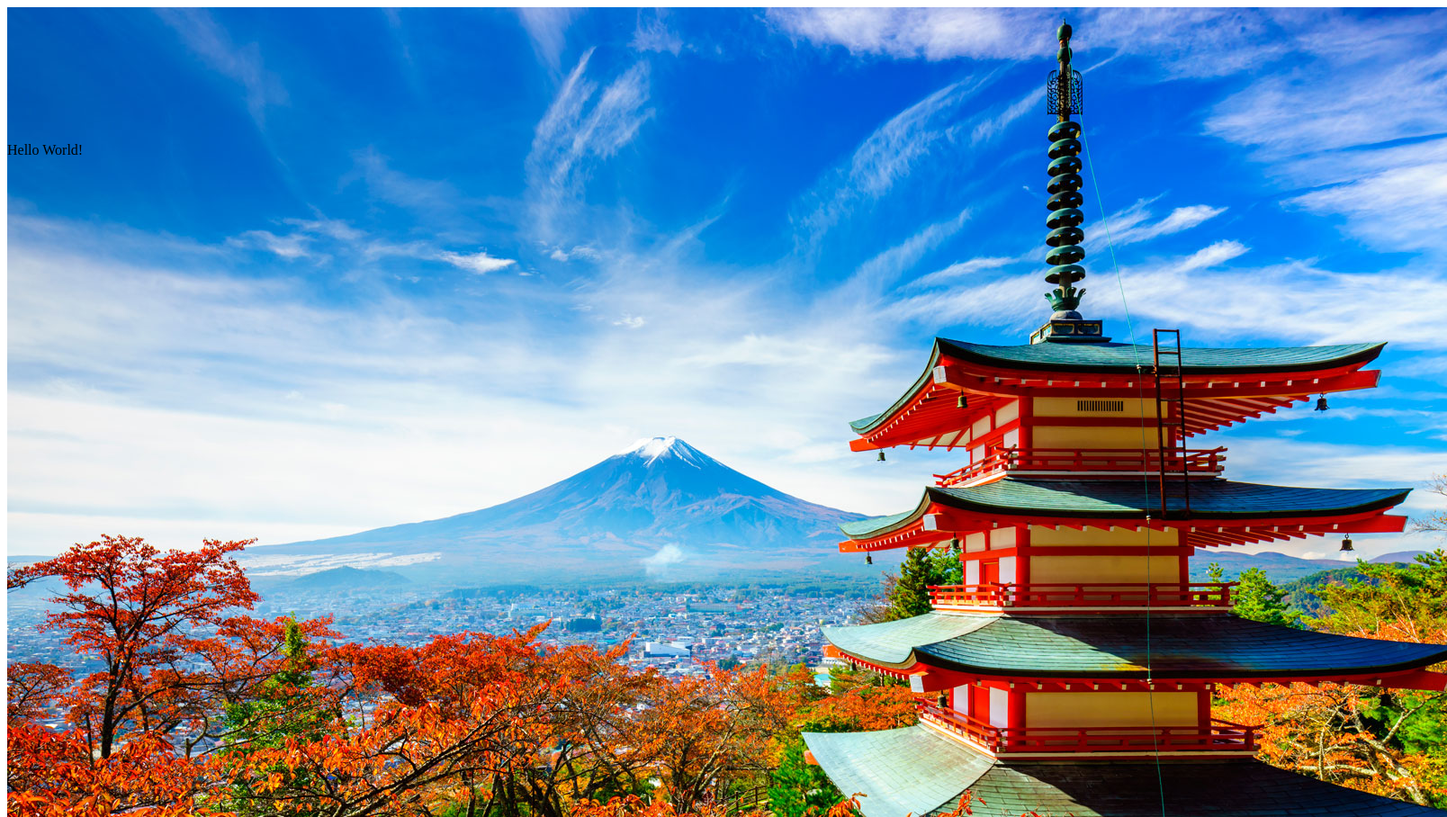
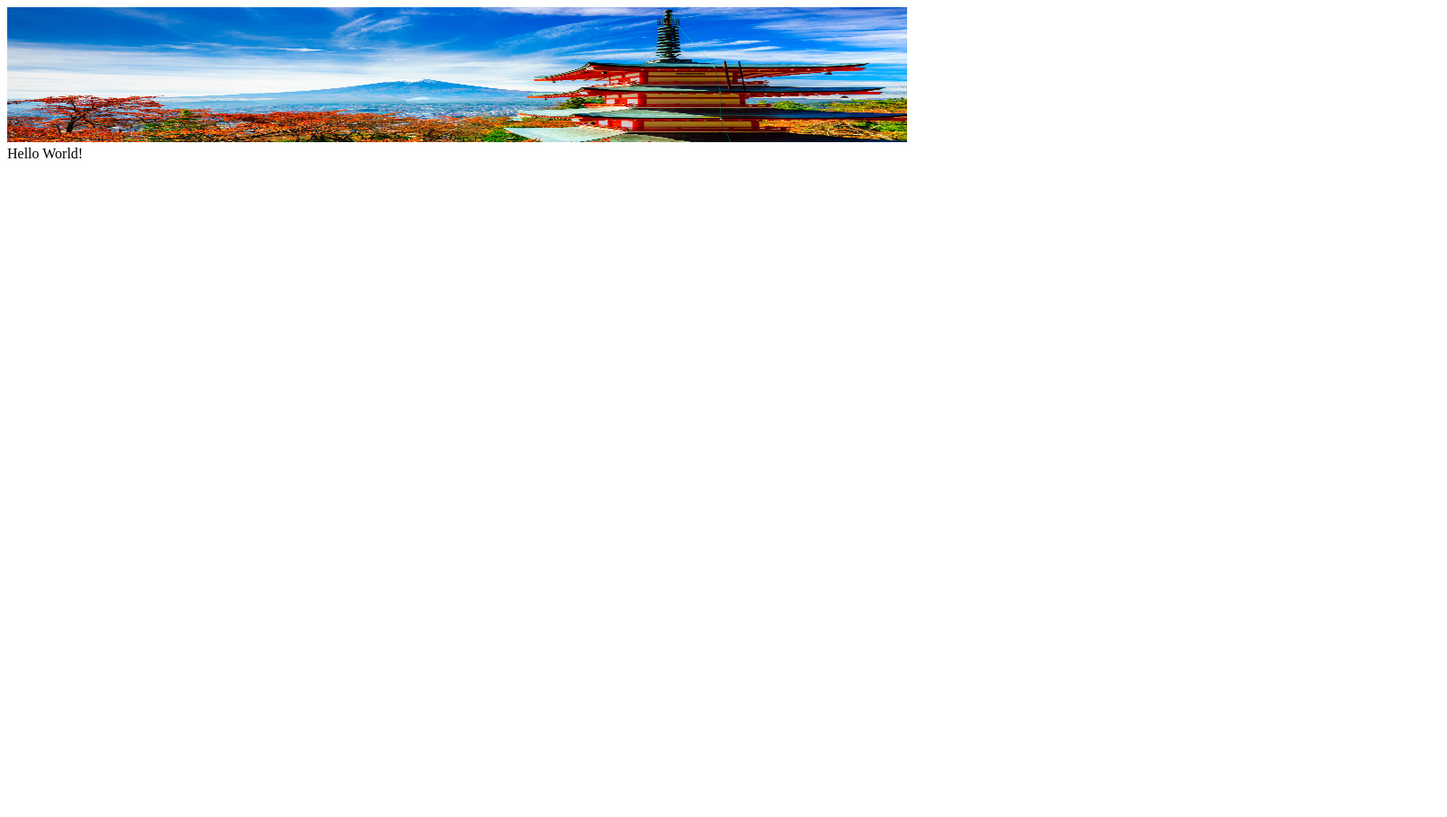
Before and after one commit to jadanza1/RIP_Plans, a plain HTML site: page index.html in a window 1280 px wide. Shown: the whole page at 90% size, 1608 px wide, since content can reach past the window. After the commit the page ends 800 px from the top, so only its background shows below. Drawn offline with Linux system fonts and the light colour scheme.

Commit message:
try class image

```diff
--- a/css/styles.css
+++ b/css/styles.css
@@ -1,4 +1,4 @@
-.header-image-container{
+.header-image{
 	height: 150px;
 	width: 1000px;
 };
--- a/index.html
+++ b/index.html
@@ -8,7 +8,7 @@
 	<div class="primary-container">
 	<header>
 		<div class="header-image-container">
-			<img src="img/header-japan-img.jpg">
+			<img class="header-image" src="img/header-japan-img.jpg">
 		</div>
 
 	</header>
```
